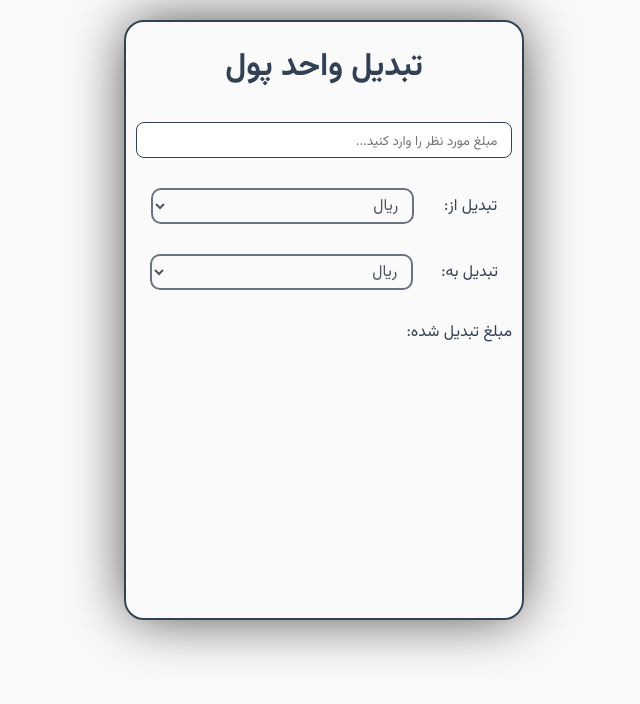
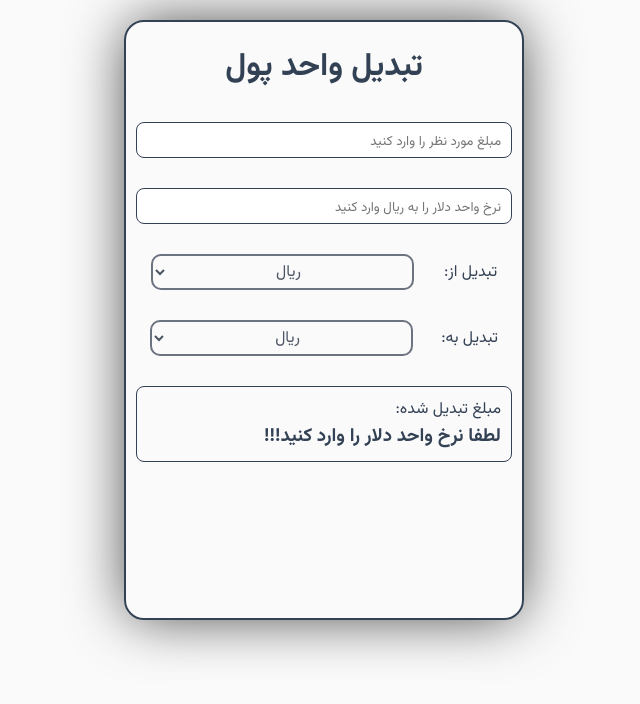
Before and after one commit to amirroohi/currency-converter, a React (Vite) app: page / in a window 1280 px wide. Shown: the top 704 px of the page, without its empty margins (317-957 px from the left). Built offline with nearby package versions, Linux system fonts and the light colour scheme.

Commit message:
added input for rate and it's functionality

```diff
--- a/src/App.scss
+++ b/src/App.scss
@@ -8,7 +8,7 @@
     max-height: 600px;
     width: 100%;
     margin: 20px 10px;
-    overflow-y: scroll;
+    overflow-y: auto;
     box-shadow: 0px 0px 58px -4px rgba(0,0,0,0.75);
     .currencyConverter__header{
         margin: 20px;
@@ -21,7 +21,8 @@
         display: flex;
         flex-direction: column;
         row-gap: 30px;
-        .currencyConverter__input-amount{
+        .currencyConverter__input-amount,
+        .currencyConverter__input-rate{
             width: 100%;
             height: 36px;
             border: 1px solid #334155;
@@ -47,7 +48,20 @@
                 width: 70%;
                 height: 36px;
                 padding: 0 10px;
+                .currencyConverter__option{
+                    font-family: "Vazir";
+                    font-weight: 500;
+                    font-size: 20px;
+                    padding: 10px;
+                    text-align: center;
+                }
             }
+        }
+        .currencyConverter__result{
+            padding: 10px;
+            border: 1px solid #334155;
+            border-radius: 8px;
+            height: 76px;
         }
     }
 }
--- a/src/components/CurrencyConverterBody.jsx
+++ b/src/components/CurrencyConverterBody.jsx
@@ -2,11 +2,15 @@ import { useMemo, useState } from "react";
 
 function CurrencyConverterBody() {
   const [amount, setAmount] = useState("");
+  const [rate, setRate] = useState("");
   const [from, setFrom] = useState("IRR");
   const [to, setTo] = useState("IRR");
 
   const handleAmount = (e) => {
     setAmount(e.target.value);
+  };
+  const handleRate = (e) => {
+    setRate(e.target.value);
   };
   const handleFrom = (e) => {
     console.log(e.target.value);
@@ -19,23 +23,31 @@ function CurrencyConverterBody() {
 
   const convertedAmount = useMemo(() => {
     if (isNaN(amount)) return "لطفا به عدد وارد کنید!!!";
+    if (rate==="") return "لطفا نرخ واحد دلار را وارد کنید!!!"
     if (from === "IRR" && to === "USD") {
-      return amount / 420000;
+      return amount / rate;
     } else if (from === "USD" && to === "IRR") {
-      return amount * 420000;
+      return amount * rate;
     } else if (from === to) {
       return amount;
     }
-  }, [amount, from, to]);
+  }, [amount, from, rate, to]);
 
   return (
     <main className="currencyConverter__body">
       <input
         className="currencyConverter__input-amount"
-        type="text"
+        type="number"
         value={amount}
         onChange={handleAmount}
-        placeholder=" مبلغ مورد نظر را وارد کنید..."
+        placeholder="مبلغ مورد نظر را وارد کنید"
+      />
+      <input
+        className="currencyConverter__input-rate"
+        type="number"
+        value={rate}
+        onChange={handleRate}
+        placeholder="نرخ واحد دلار را به ریال وارد کنید"
       />
       <SelectInput
         label="تبدیل از:"
@@ -49,7 +61,7 @@ function CurrencyConverterBody() {
         handleChange={handleTo}
         value={to}
       />
-      <div>
+      <div className="currencyConverter__result">
         مبلغ تبدیل شده:
         <h3>{convertedAmount}</h3>
       </div>
@@ -69,8 +81,12 @@ function SelectInput({ label, id, handleChange, value }) {
         onChange={handleChange}
         value={value}
       >
-        <option value="IRR">ریال</option>
-        <option value="USD">دلار</option>
+        <option className="currencyConverter__option" value="IRR">
+          ریال
+        </option>
+        <option className="currencyConverter__option" value="USD">
+          دلار
+        </option>
       </select>
     </div>
   );
```
